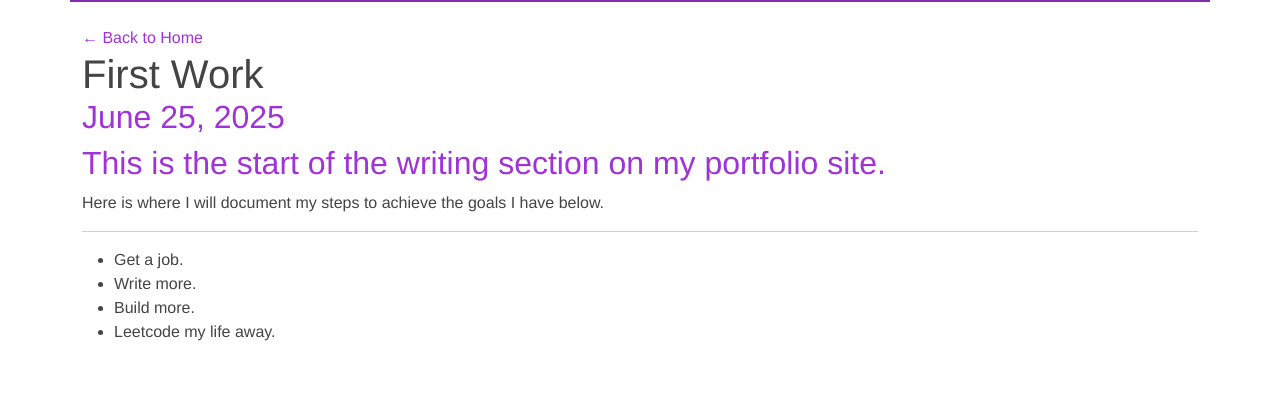
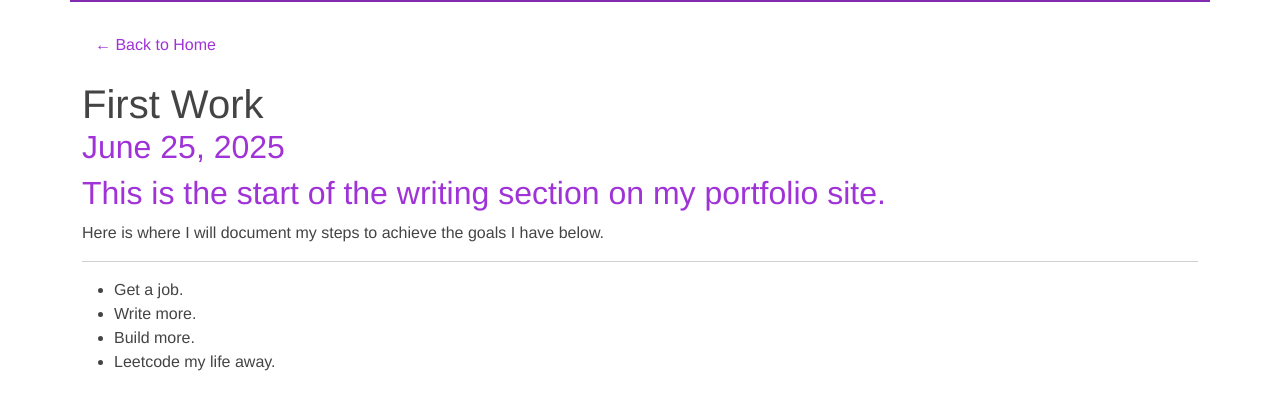
Before and after one commit to andrewanan/andrewanan.github.io, a Jekyll site: the page built from _posts/2025-06-25-md-test.md, in a window 1280 px wide. Shown: the top 410 px of the page. Built offline with Jekyll 4.4.1, drawn with Linux system fonts in a browser that asks for light colours.

Commit message:
fix: styling

```diff
--- a/_layouts/post.html
+++ b/_layouts/post.html
@@ -10,7 +10,9 @@
 </head>
 
 <body class="container py-4">
-  <a href="/" class="nav-item">← Back to Home</a>
+  <a href="/" class="btn btn-link mb-3">← Back to Home</a>
+  <br>
+
 
   <h1 class="mb-0">{{ page.title }}</h1>
   <h2>{{ page.date | date: "%B %-d, %Y" }}</h2>
```
